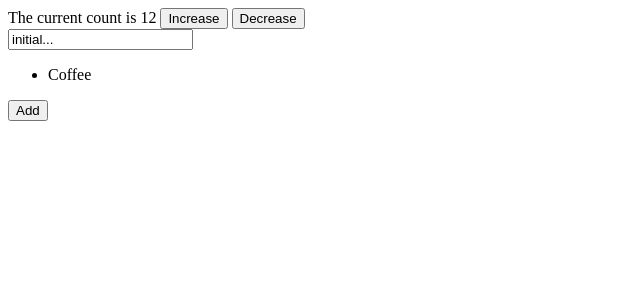
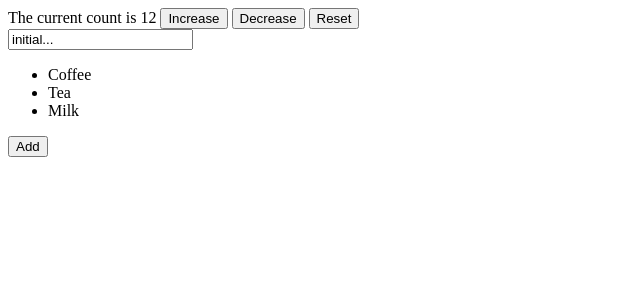
Before and after one commit to wbijker/spwa-php, a PHP site: page / in a window 1280 px wide. Shown: the top 300 px of the page, without its empty margins (0-640 px from the left). Run offline with PHP 8.4, Linux system fonts and the light colour scheme.

Commit message:
fix delete in array items compare

```diff
--- a/www/ForTemplateNode.php
+++ b/www/ForTemplateNode.php
@@ -36,10 +36,11 @@ class ForTemplateNode extends TemplateNode
     function compare(ForTemplateNode $other, &$list)
     {
         // hash each value and compare: delete, insert, move
-        $prevHash = array_map($this->keyCallback, $this->array);
-        $nextHash = array_map($other->keyCallback, $other->array);
+        $prevHash = array_map($this->keyCallback, array_values($this->array));
+        $nextHash = array_map($other->keyCallback, array_values($other->array));
 
         $diff = lavenshteinDiff($prevHash, $nextHash);
+
         foreach ($diff as $action) {
 
             if ($action->action == SKIP || $action->action == REPLACE) {
@@ -53,7 +54,7 @@ class ForTemplateNode extends TemplateNode
                 for ($i = $action->i + 1; $i < count($this->children); $i++) {
                     $this->children[$i]->index--;
                 }
-                $list[] = ['type' => DELETE_NODE, 'index' => $action->i, 'path' => $this->children[$action->i]->path];
+                $list[] = ['type' => DELETE_NODE, 'index' => $action->i, 'path' => $this->resolved->path];
             }
             if ($action->action == INSERT) {
                 for ($i = $action->i + 1; $i < count($this->children); $i++) {
@@ -63,7 +64,6 @@ class ForTemplateNode extends TemplateNode
                 $root = new ResolvedNode(null, new RootData());
                 $newChild = $other->children[$action->j];
                 $newChild->resolve($root);
-
 
                 $list[] = ['type' => INSERT_NODE, 'index' => $action->j, 'value' => $root->children[0]->serialize(), 'path' => $this->resolved->path];
             }
--- a/www/home.php
+++ b/www/home.php
@@ -4,12 +4,18 @@ class HomePage extends Page
 {
     public string $text = "initial...";
     public int $counter = 12;
-    public array $items = ['Coffee'];
+    public array $items = ['Coffee', 'Tea', 'Milk'];
 
     public function inc(int $amount = 1)
     {
         $this->counter += $amount;
         JS::log("Counter is now $this->counter");
+    }
+
+    public function reset()
+    {
+        $this->counter = 0;
+        $this->items = ['Coffee', 'Tea', 'Milk', 'Water', 'Hot Chocolate', 'Iced Coffee'];
     }
 
     public function delete(string $item, int $index)
--- a/www/runtime.js
+++ b/www/runtime.js
@@ -58,7 +58,7 @@ function applyPatch(patch) {
             break;
         // delete node
         case 2:
-            let child = getSibling(node, patch.index)
+            let child = getSibling(node.nextSibling, patch.index)
             node.parentNode.removeChild(child);
             break;
         // insert node
--- a/www/views/home.php
+++ b/www/views/home.php
@@ -6,6 +6,7 @@
         </span>
         <button click="$model->inc(1)">Increase</button>
         <button click="$model->inc(-1)">Decrease</button>
+        <button click="$model->reset()">Reset</button>
         <span class="ref" if="$model->counter >= 10">
             Value is greater or equal than 10!
         </span>
```
